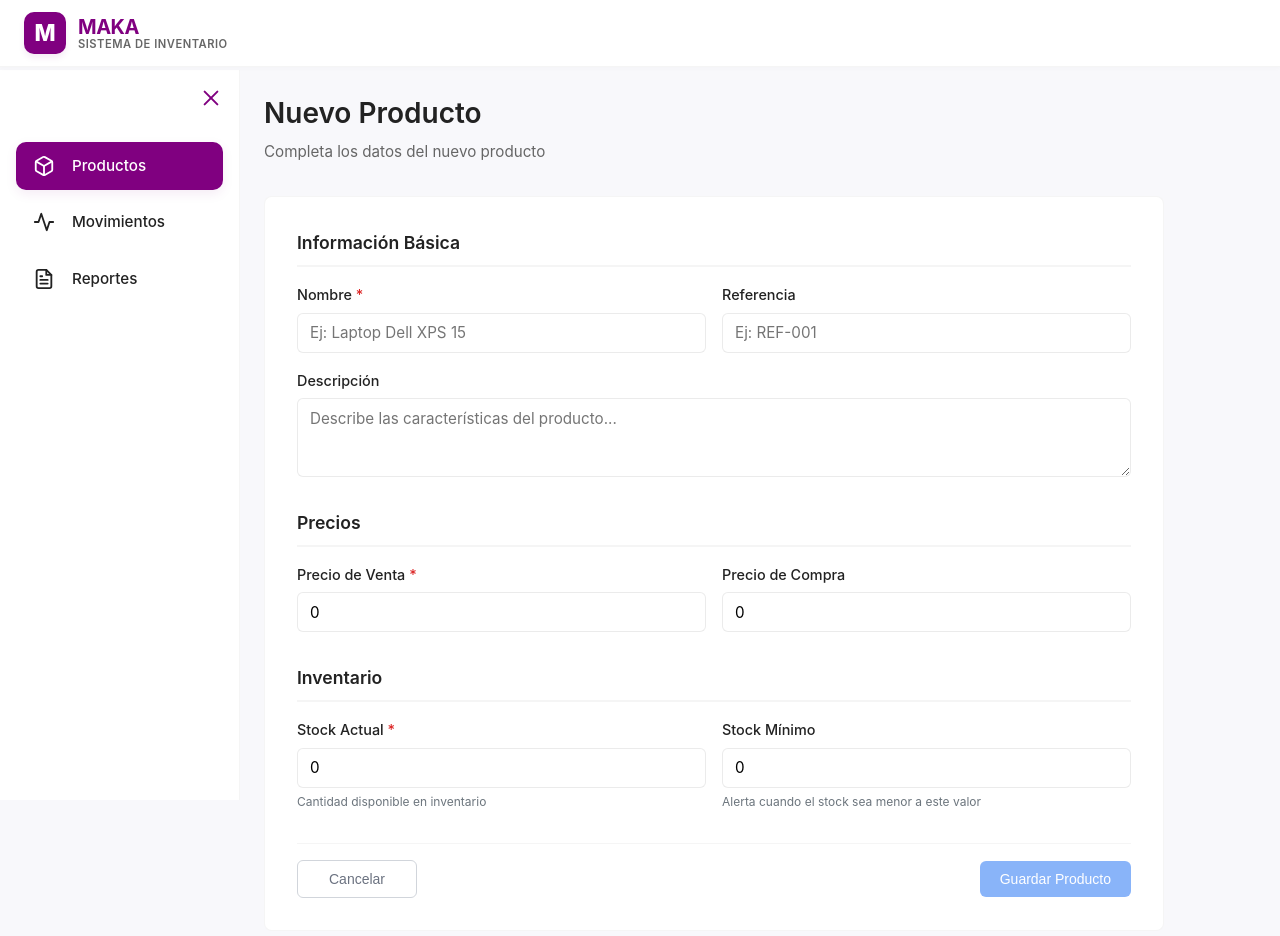
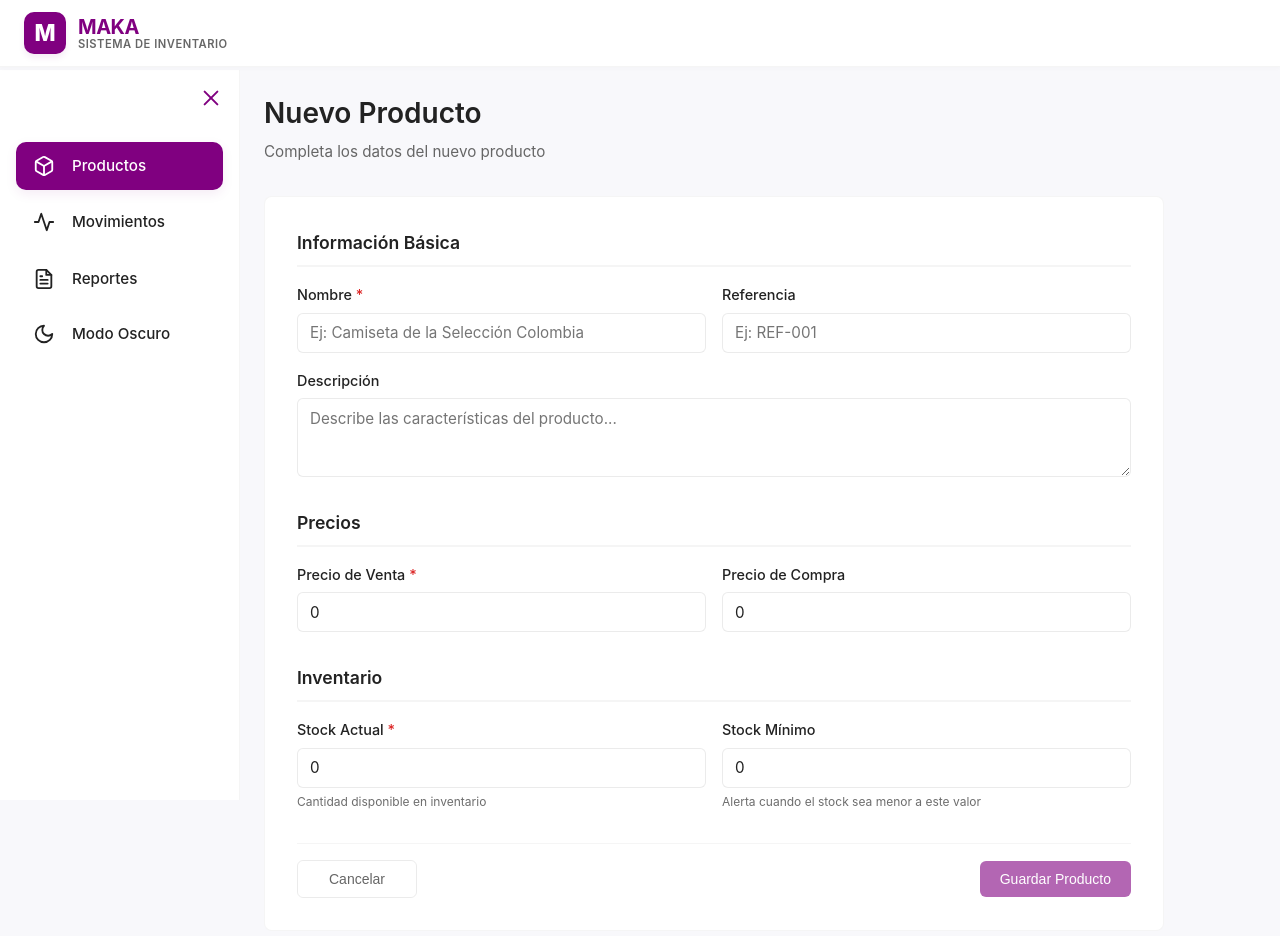
Before and after one commit to MiguelFVasquez/Frontend-MAKA, an Angular app: page /products/new in a window 1280 px wide. Shown: the top 936 px of the page. Built offline with nearby package versions, Linux system fonts and the light colour scheme.

Commit message:
Feat: Implementación del modo Light and Dark

```diff
--- a/src/app/components/layout/side-bar/side-bar.css
+++ b/src/app/components/layout/side-bar/side-bar.css
@@ -130,6 +130,19 @@
   color: white;
 }
 
+.theme-toggle {
+  background: transparent;
+  border: none;
+  cursor: pointer;
+  width: 100%;
+  text-align: left;
+  font-family: inherit;
+}
+
+.theme-toggle:hover .icon {
+  transform: rotate(15deg) scale(1.1);
+}
+
 @media (max-width: 900px) {
   .sidebar {
     width: 100%;
@@ -176,6 +189,11 @@
     border-radius: 8px;
     background: var(--surface);
     border: 1px solid var(--border);
+    flex-shrink: 0;
+  }
+
+  .theme-toggle {
+    width: auto;
   }
 
   .menu-item.active {
--- a/src/app/components/layout/side-bar/side-bar.html
+++ b/src/app/components/layout/side-bar/side-bar.html
@@ -53,6 +53,23 @@
       @if (!isCollapsed()) {
         <span class="label">Reportes</span>
       }
-    </a>
-  </nav>
-</aside>
+      </a>
+
+      <button
+      class="menu-item theme-toggle"
+      (click)="toggleTheme()"
+      [title]="isDarkMode() ? 'Modo Claro' : 'Modo Oscuro'"
+      >
+      <span class="icon">
+        @if (isDarkMode()) {
+          <svg xmlns="http://www.w3.org/2000/svg" width="22" height="22" viewBox="0 0 24 24" fill="none" stroke="currentColor" stroke-width="2" stroke-linecap="round" stroke-linejoin="round"><circle cx="12" cy="12" r="4"/><path d="M12 2v2"/><path d="M12 20v2"/><path d="m4.93 4.93 1.41 1.41"/><path d="m17.66 17.66 1.41 1.41"/><path d="M2 12h2"/><path d="M20 12h2"/><path d="m6.34 17.66-1.41 1.41"/><path d="m19.07 4.93-1.41 1.41"/></svg>
+        } @else {
+          <svg xmlns="http://www.w3.org/2000/svg" width="22" height="22" viewBox="0 0 24 24" fill="none" stroke="currentColor" stroke-width="2" stroke-linecap="round" stroke-linejoin="round"><path d="M12 3a6 6 0 0 0 9 9 9 9 0 1 1-9-9Z"/></svg>
+        }
+      </span>
+      @if (!isCollapsed()) {
+        <span class="label">{{ isDarkMode() ? 'Modo Claro' : 'Modo Oscuro' }}</span>
+      }
+      </button>
+      </nav>
+      </aside>
--- a/src/app/components/layout/side-bar/side-bar.ts
+++ b/src/app/components/layout/side-bar/side-bar.ts
@@ -1,17 +1,24 @@
-import { Component, signal } from '@angular/core';
+import { Component, signal, inject } from '@angular/core';
 import { RouterModule } from '@angular/router';
 import { CommonModule } from '@angular/common';
+import { ThemeService } from '../../../services/theme.service';
 
 @Component({
   selector: 'app-side-bar',
-  imports: [RouterModule,CommonModule],
+  imports: [RouterModule, CommonModule],
   templateUrl: './side-bar.html',
   styleUrl: './side-bar.css',
 })
 export class SideBar {
+  private themeService = inject(ThemeService);
   isCollapsed = signal(false);
+  isDarkMode = this.themeService.isDarkMode;
 
   toggleSidebar() {
     this.isCollapsed.update(value => !value);
   }
+
+  toggleTheme() {
+    this.themeService.toggleTheme();
+  }
 }
--- a/src/app/components/product/product-form/product-form.css
+++ b/src/app/components/product/product-form/product-form.css
@@ -88,10 +88,10 @@
 }
 .readonly-field {
   padding: 8px 12px;
-  background-color: #f8f9fa;
-  border: 1px solid #e9ecef;
+  background-color: var(--surface);
+  border: 1px solid var(--border-strong);
   border-radius: 4px;
-  color: #6c757d;
+  color: var(--text-secondary);
   font-weight: 500;
   display: flex;
   justify-content: space-between;
@@ -99,7 +99,7 @@
 }
 
 .readonly-badge {
-  background-color: #6c757d;
+  background-color: var(--accent);
   color: white;
   padding: 2px 8px;
   border-radius: 12px;
@@ -109,15 +109,15 @@
 
 .hint {
   font-size: 12px;
-  color: #6c757d;
+  color: var(--muted);
   margin-top: 4px;
   display: block;
 }
 
 /* Estilos para campos deshabilitados */
 input:read-only {
-  background-color: #f8f9fa;
-  color: #6c757d;
+  background-color: var(--surface);
+  color: var(--text-secondary);
   cursor: not-allowed;
 }
 
@@ -131,35 +131,6 @@ input:read-only {
 .action-buttons {
   display: flex;
   gap: 12px;
-}
-
-/* Estilos para campos de solo lectura */
-.readonly-field {
-  padding: 8px 12px;
-  background-color: #f8f9fa;
-  border: 1px solid #e9ecef;
-  border-radius: 4px;
-  color: #6c757d;
-  font-weight: 500;
-  display: flex;
-  justify-content: space-between;
-  align-items: center;
-}
-
-.readonly-badge {
-  background-color: #6c757d;
-  color: white;
-  padding: 2px 8px;
-  border-radius: 12px;
-  font-size: 11px;
-  font-weight: normal;
-}
-
-.hint {
-  font-size: 12px;
-  color: #6c757d;
-  margin-top: 4px;
-  display: block;
 }
 
 /* Estilos para botones */
@@ -177,22 +148,22 @@ input:read-only {
 
 .btn-ghost {
   background: transparent;
-  color: #6b7280;
-  border: 1px solid #d1d5db;
+  color: var(--text-secondary);
+  border: 1px solid var(--border-strong);
 }
 
 .btn-ghost:hover:not(:disabled) {
-  background: #f9fafb;
-  color: #374151;
+  background: var(--surface);
+  color: var(--text-primary);
 }
 
 .btn-primary {
-  background: #3b82f6;
+  background: var(--accent);
   color: white;
 }
 
 .btn-primary:hover:not(:disabled) {
-  background: #2563eb;
+  background: var(--accent-hover);
 }
 
 .btn-danger {
--- a/src/app/components/product/product-form/product-form.html
+++ b/src/app/components/product/product-form/product-form.html
@@ -16,7 +16,7 @@
             <label>Nombre <span class="required">*</span></label>
             <input
               formControlName="name"
-              placeholder="Ej: Laptop Dell XPS 15"
+              placeholder="Ej: Camiseta de la Selección Colombia"
             />
             @if (form.controls.name.invalid && form.controls.name.touched) {
               <div class="error">
--- /dev/null
+++ b/src/app/services/theme.service.ts
@@ -0,0 +1,37 @@
+import { Injectable, signal, effect } from '@angular/core';
+
+@Injectable({
+  providedIn: 'root'
+})
+export class ThemeService {
+  private readonly THEME_KEY = 'maka-theme';
+  isDarkMode = signal<boolean>(this.getInitialTheme());
+
+  constructor() {
+    effect(() => {
+      const mode = this.isDarkMode();
+      this.applyTheme(mode);
+      localStorage.setItem(this.THEME_KEY, mode ? 'dark' : 'light');
+    });
+  }
+
+  toggleTheme() {
+    this.isDarkMode.update(dark => !dark);
+  }
+
+  private getInitialTheme(): boolean {
+    const savedTheme = localStorage.getItem(this.THEME_KEY);
+    if (savedTheme) {
+      return savedTheme === 'dark';
+    }
+    return window.matchMedia('(prefers-color-scheme: dark)').matches;
+  }
+
+  private applyTheme(isDark: boolean) {
+    if (isDark) {
+      document.documentElement.setAttribute('data-theme', 'dark');
+    } else {
+      document.documentElement.removeAttribute('data-theme');
+    }
+  }
+}
--- a/src/index.html
+++ b/src/index.html
@@ -6,6 +6,16 @@
   <base href="/">
   <meta name="viewport" content="width=device-width, initial-scale=1">
   <link rel="icon" type="image/x-icon" href="makaIcon.png">
+  <script>
+    (function() {
+      try {
+        const savedTheme = localStorage.getItem('maka-theme');
+        if (savedTheme === 'dark' || (!savedTheme && window.matchMedia('(prefers-color-scheme: dark)').matches)) {
+          document.documentElement.setAttribute('data-theme', 'dark');
+        }
+      } catch (e) {}
+    })();
+  </script>
   <!-- En index.html (en el <head>) -->
   <link rel="stylesheet" href="https://cdnjs.cloudflare.com/ajax/libs/font-awesome/7.2.0/css/all.min.css">
 </head>
--- a/src/styles.css
+++ b/src/styles.css
@@ -12,6 +12,20 @@
   --text-secondary: #666;
   --border: rgba(0, 0, 0, 0.04);
   --border-strong: rgba(0, 0, 0, 0.08);
+  --shadow: 0 4px 6px -1px rgba(0, 0, 0, 0.1), 0 2px 4px -1px rgba(0, 0, 0, 0.06);
+}
+
+[data-theme='dark'] {
+  --surface: #121212;
+  --card: #1e1e1e;
+  --text-primary: #e0e0e0;
+  --text-secondary: #b0b0b0;
+  --border: rgba(255, 255, 255, 0.08);
+  --border-strong: rgba(255, 255, 255, 0.12);
+  --accent-soft: rgba(128, 0, 128, 0.2);
+  --accent-hover: #b366b3;
+  --muted: #999999;
+  --shadow: 0 10px 15px -3px rgba(0, 0, 0, 0.3), 0 4px 6px -2px rgba(0, 0, 0, 0.05);
 }
 
 * {
@@ -82,6 +96,14 @@ select,
 textarea {
   font-family: inherit;
   font-size: 0.95rem;
+  background-color: var(--card);
+  color: var(--text-primary);
+  border: 1px solid var(--border-strong);
+}
+
+[data-theme='dark'] select option {
+  background-color: var(--card);
+  color: var(--text-primary);
 }
 
 input:focus,
```
